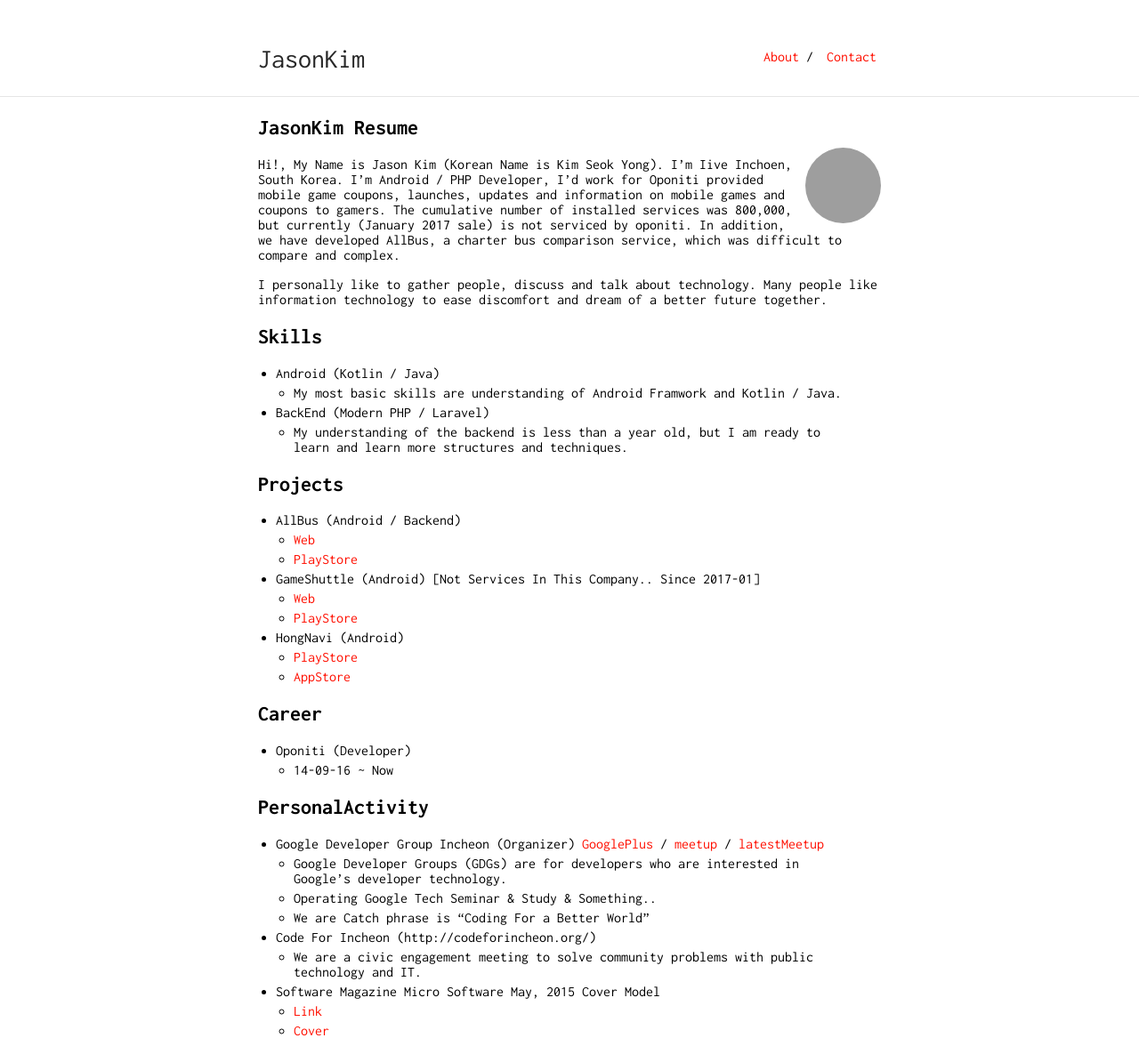
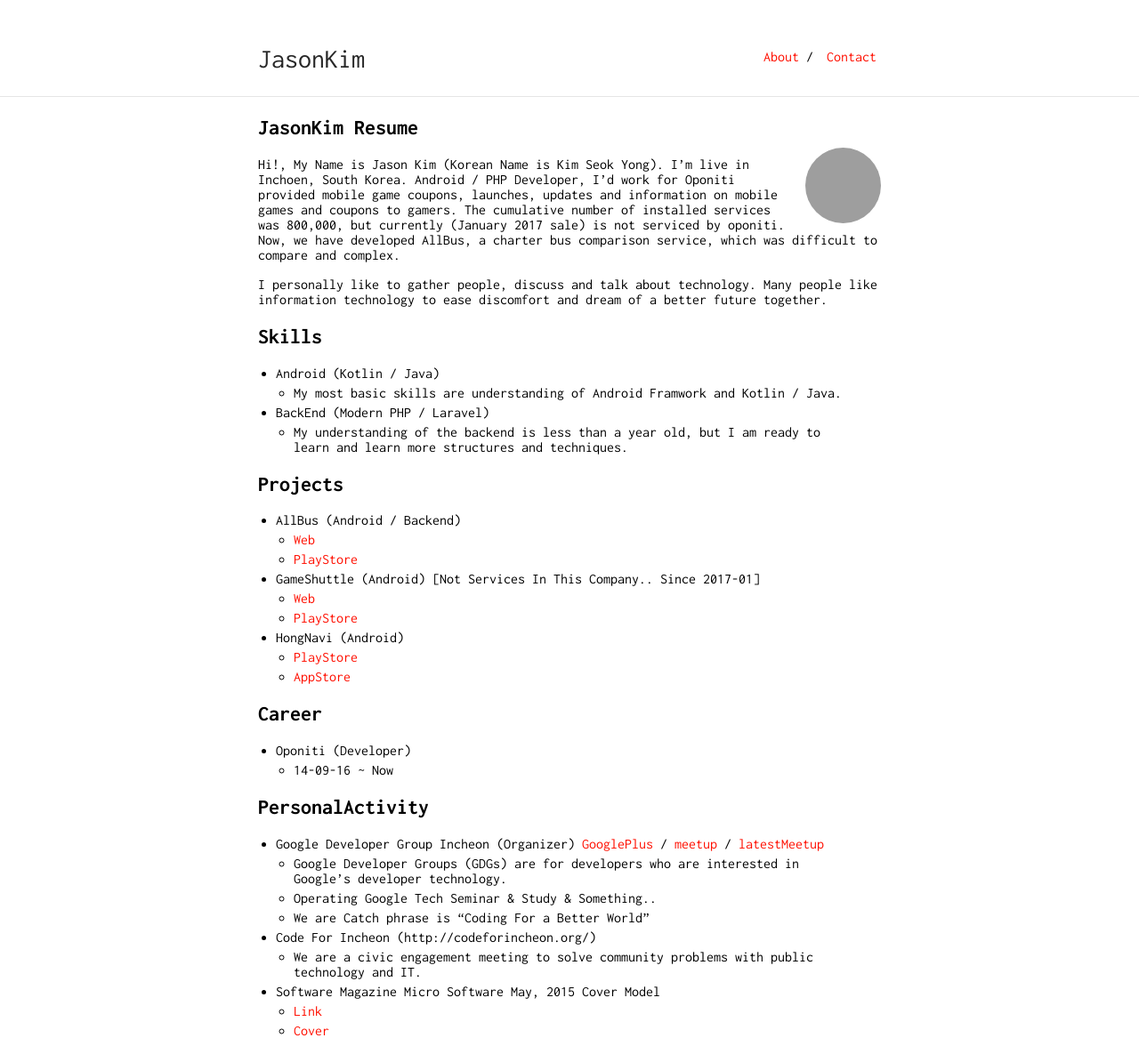
Before and after one commit to JasonKimDeveloper/jasonKimResume, a Jekyll site: the page built from index.md, in a window 1280 px wide. Shown: the whole page at 89% size. Built offline with Jekyll 4.4.1, drawn with Linux system fonts in a browser that asks for light colours; our own code applies the rules of GitHub Pages for plain Markdown files; grey boxes are pictures that could not be loaded.

Commit message:
init final

```diff
--- a/index.md
+++ b/index.md
@@ -7,9 +7,9 @@ layout: default
 <img class="profile-picture" src="me.jpg">
 
 Hi!, My Name is Jason Kim (Korean Name is Kim Seok Yong).
-I'm Iive Inchoen, South Korea.
-I'm Android / PHP Developer, I'd work for Oponiti provided mobile game coupons, launches, updates and information on mobile games and coupons to gamers. The cumulative number of installed services was 800,000, but currently (January 2017 sale) is not serviced by oponiti.
-In addition, we have developed AllBus, a charter bus comparison service, which was difficult to compare and complex.
+I'm live in Inchoen, South Korea.
+Android / PHP Developer, I'd work for Oponiti provided mobile game coupons, launches, updates and information on mobile games and coupons to gamers. The cumulative number of installed services was 800,000, but currently (January 2017 sale) is not serviced by oponiti.
+Now, we have developed AllBus, a charter bus comparison service, which was difficult to compare and complex.
 
 I personally like to gather people, discuss and talk about technology. Many people like information technology to ease discomfort and dream of a better future together.
 
```
